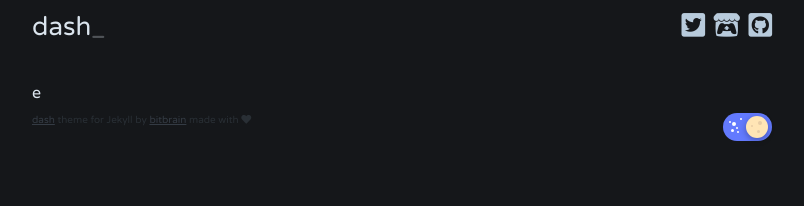
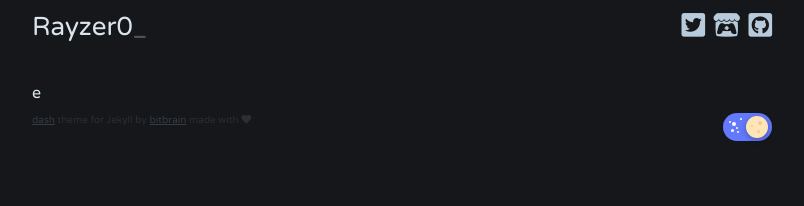
Before and after one commit to Rayferrufino/Rayferrufino.github.io, a Jekyll site: the page built from assets/fonts/r.md, in a window 1280 px wide. Shown: the top 206 px of the page, without its empty margins (238-1042 px from the left). Built offline with Jekyll 4.4.1, drawn with Linux system fonts in a browser that asks for light colours; our own code applies the rules of GitHub Pages for plain Markdown files.

Commit message:
Update _config.yml

```diff
--- a/_config.yml
+++ b/_config.yml
@@ -1,4 +1,4 @@
-title: dash
+title: Rayzer0
 author: GitHub User
 email: miguel-gonzalez@gmx.de
 description: > # this means to ignore newlines until "show_exerpts:"
@@ -7,7 +7,7 @@ description: > # this means to ignore newlines until "show_exerpts:"
   Google search results) and in your feed.xml site description.
 show_excerpts: false # set to true to show excerpts on the homepage
 
-paginate: 1
+paginate: 2
 paginate_path: "/blog/page:num/"
 
 tag_permalink_style: pretty
```
